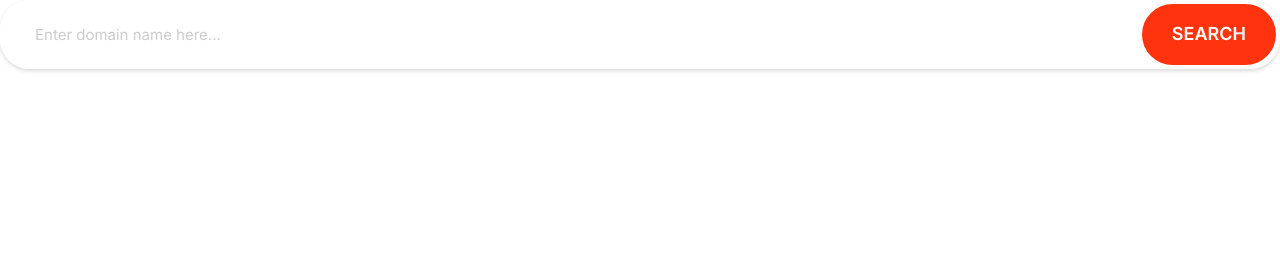
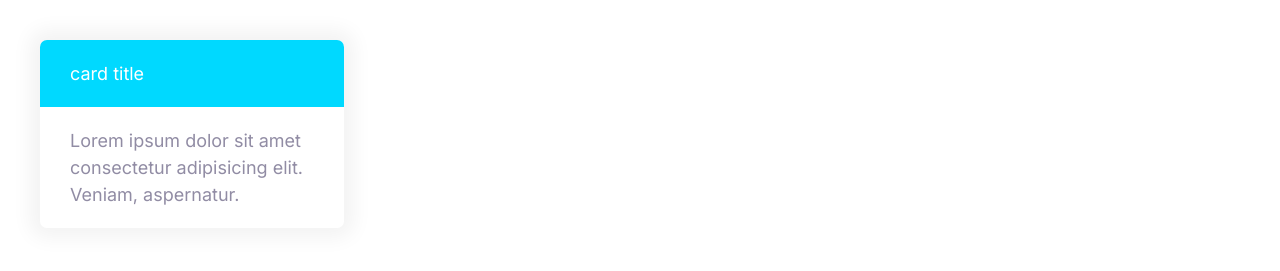
Before and after one commit to MuhammadAnas126/First-Website, a plain HTML site: page index.html in a window 1280 px wide. Drawn offline with Linux system fonts and the light colour scheme.

Commit message:
Creating card.

```diff
--- a/css/styles.css
+++ b/css/styles.css
@@ -230,3 +230,20 @@
         font-size: 1.5rem;
     }
 }
+/* Cards */
+.card {
+    border-radius: 7px;
+    box-shadow: 0 0 20px 10px #f3f3f3;
+    overflow: hidden;
+}
+.card__header, .card__body  {
+    padding: 2rem 3rem;
+}
+.card--primary .card__header {
+    background: var(--color-primary);
+    color: #fff;
+}
+.card--secondary .card__header {
+    background: var(--color-secondary);
+    color: #fff;
+}
--- a/index.html
+++ b/index.html
@@ -14,13 +14,14 @@
     />
   </head>
   <body>
-    <div class="input-group">
-      <input
-        class="input"
-        type="text"
-        placeholder="Enter domain name here..."
-      />
-      <button class="btn btn--accent">Search</button>
+    <div style="width: 30%; padding: 4rem">
+      <div class="card card--secondary">
+        <header class="card__header">card title</header>
+        <div class="card__body">
+          Lorem ipsum dolor sit amet consectetur adipisicing elit. Veniam,
+          aspernatur.
+        </div>
+      </div>
     </div>
   </body>
 </html>
```
Also changed, not shown: components/card.html (added, +9 -0 lines).
